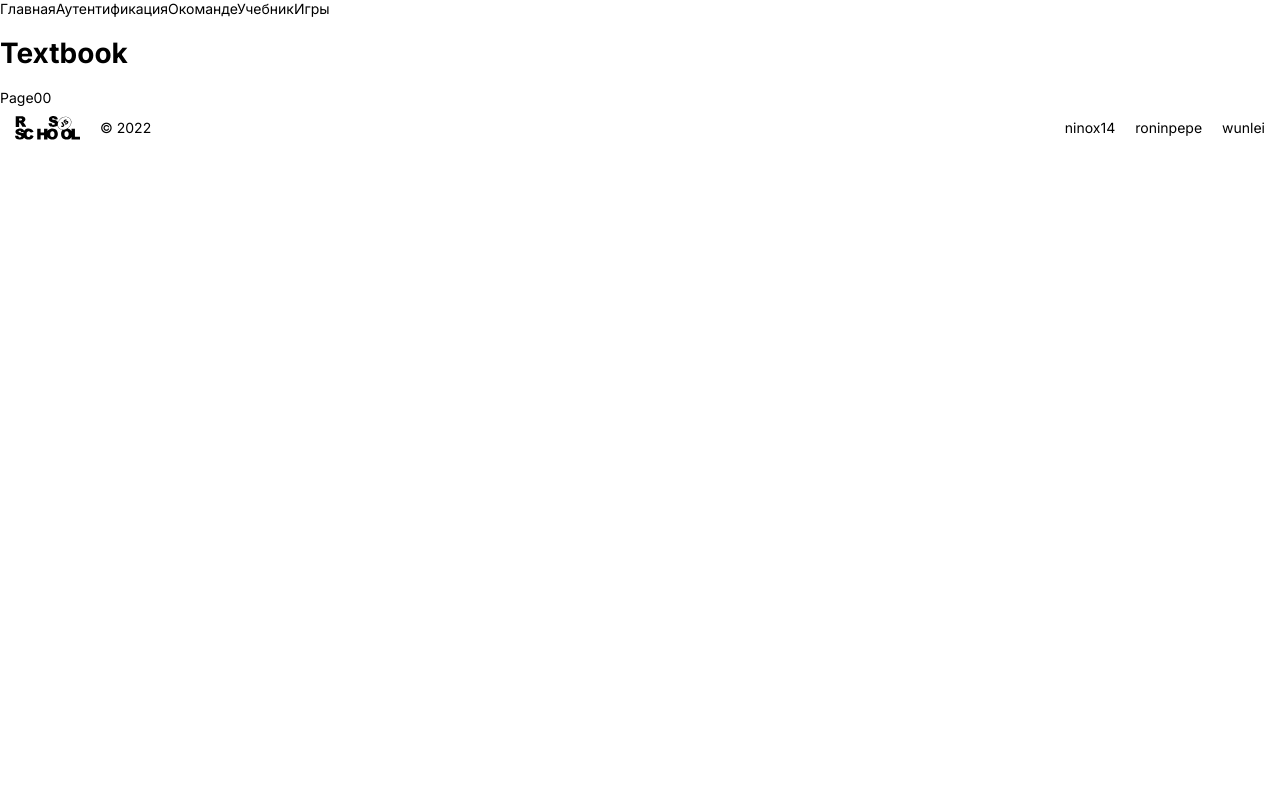
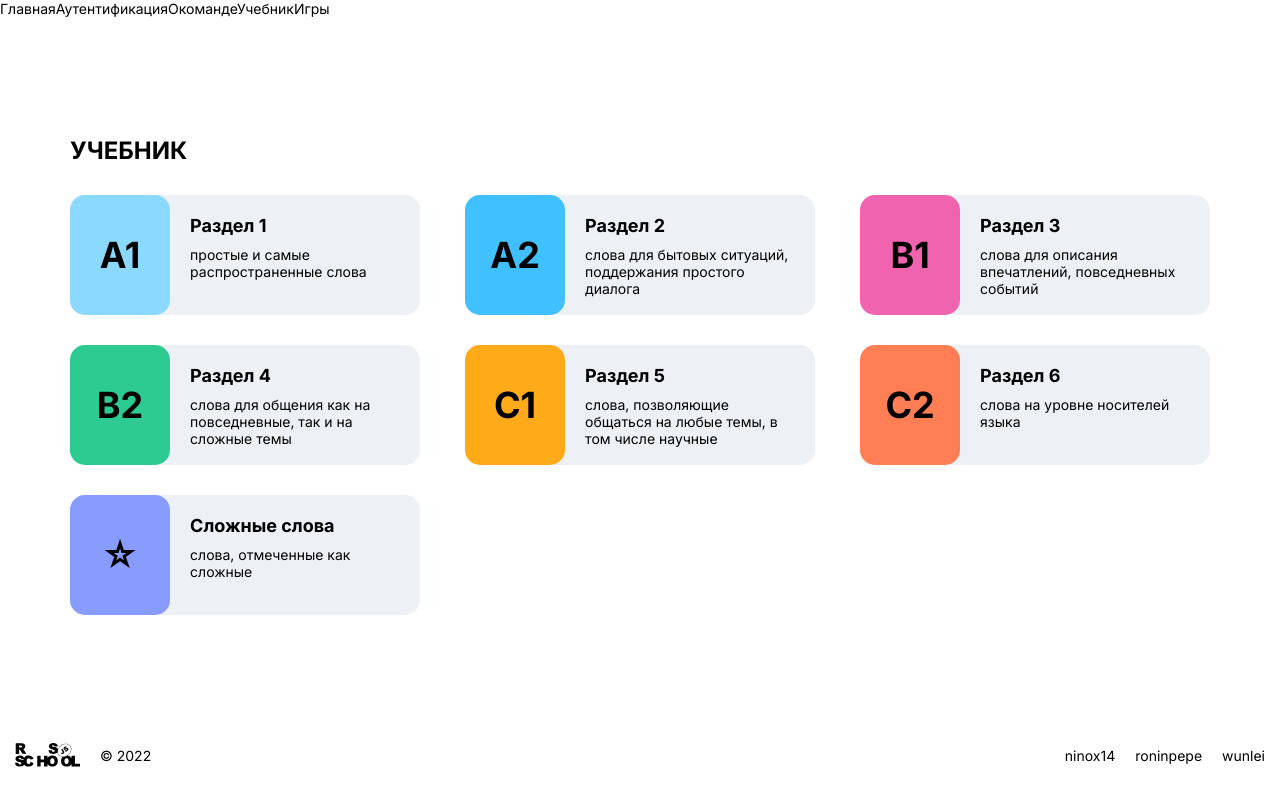
Before and after one commit to ninox14/rs-lang, a React (Create React App) app: page /textbook in a window 1280 px wide. Built offline with nearby package versions, Linux system fonts and the light colour scheme.

Commit message:
feat: add textbook page content

```diff
--- /dev/null
+++ b/src/pages/Textbook/Components/CardData.ts
@@ -0,0 +1,69 @@
+interface CardDataInterface {
+  id: number;
+  title: string;
+  desc: string;
+  level: string;
+  path: string;
+  isAuthReq: boolean;
+}
+
+const CardData: CardDataInterface[] = [
+  {
+    id: 0,
+    title: 'Раздел 1',
+    desc: 'простые и самые распространенные слова',
+    level: 'A1',
+    path: '/textbook/0/0',
+    isAuthReq: false,
+  },
+  {
+    id: 1,
+    title: 'Раздел 2',
+    desc: 'слова для бытовых ситуаций, поддержания простого диалога',
+    level: 'A2',
+    path: '/textbook/1/0',
+    isAuthReq: false,
+  },
+  {
+    id: 2,
+    title: 'Раздел 3',
+    desc: 'слова для описания впечатлений, повседневных событий',
+    level: 'B1',
+    path: '/textbook/2/0',
+    isAuthReq: false,
+  },
+  {
+    id: 3,
+    title: 'Раздел 4',
+    desc: 'слова для общения как на повседневные, так и на сложные темы',
+    level: 'B2',
+    path: '/textbook/3/0',
+    isAuthReq: false,
+  },
+  {
+    id: 4,
+    title: 'Раздел 5',
+    desc: 'слова, позволяющие общаться на любые темы, в том числе научные',
+    level: 'C1',
+    path: '/textbook/4/0',
+    isAuthReq: false,
+  },
+  {
+    id: 5,
+    title: 'Раздел 6',
+    desc: 'слова на уровне носителей языка',
+    level: 'C2',
+    path: '/textbook/5/0',
+    isAuthReq: false,
+  },
+  {
+    id: 6,
+    title: 'Сложные слова',
+    desc: 'слова, отмеченные как сложные',
+    level: '☆',
+    path: '/textbook/6/0',
+    isAuthReq: true,
+  },
+];
+
+export default CardData;
--- /dev/null
+++ b/src/pages/Textbook/Components/CardTextbook.scss
@@ -0,0 +1,74 @@
+@import '../../../styles/variables';
+
+.textbook-card {
+  display: flex;
+  width: 350px;
+  height: 120px;
+  background-color: $cards-gray;
+  border-radius: 15px;
+  transition: 0.5s;
+
+  &:nth-child(1) .textbook-card__level {
+    background-color: $light-blue;
+  }
+
+  &:nth-child(2) .textbook-card__level {
+    background-color: $blue;
+  }
+
+  &:nth-child(3) .textbook-card__level {
+    background-color: $pink;
+  }
+
+  &:nth-child(4) .textbook-card__level {
+    background-color: $green;
+  }
+
+  &:nth-child(5) .textbook-card__level {
+    background-color: $yellow;
+  }
+
+  &:nth-child(6) .textbook-card__level {
+    background-color: $orange;
+  }
+
+  &:nth-child(7) .textbook-card__level {
+    background-color: $purple;
+  }
+
+  &:hover,
+  &:active {
+    box-shadow: 0px 3px 2px 0px rgb(0 0 0 / 20%),
+      0px 1px 1px 0px rgb(0 0 0 / 14%), 0px 1px 1px 0px rgb(0 0 0 / 12%);
+  }
+}
+
+.textbook-card__level {
+  display: flex;
+  align-items: center;
+  justify-content: center;
+  width: 28.6%;
+  height: 100%;
+  margin: 0;
+  font-size: 36px;
+  font-weight: bold;
+  background-color: $blue;
+  border-radius: 15px;
+}
+
+.textbook-card__title {
+  margin-top: 0;
+  margin-bottom: 10px;
+  font-size: 18px;
+  font-weight: bold;
+}
+
+.textbook-card__content {
+  max-width: 205px;
+  margin-top: 20px;
+  margin-left: 20px;
+}
+
+.textbook-card__desc {
+  margin: 0;
+}
--- /dev/null
+++ b/src/pages/Textbook/Components/CardTextbook.tsx
@@ -0,0 +1,22 @@
+import { FC } from 'react';
+import { Link } from 'react-router-dom';
+import './CardTextbook.scss';
+
+interface CardsData {
+  title: string;
+  desc: string;
+  level: string;
+  path: string;
+}
+
+export const CardTextbook: FC<CardsData> = (props) => {
+  return (
+    <Link className="textbook-card" to={props.path}>
+      <h3 className="textbook-card__level">{props.level}</h3>
+      <div className="textbook-card__content">
+        <h4 className="textbook-card__title">{props.title}</h4>
+        <p className="textbook-card__desc">{props.desc}</p>
+      </div>
+    </Link>
+  );
+};
--- /dev/null
+++ b/src/pages/Textbook/Textbook.scss
@@ -0,0 +1,50 @@
+.page_textbook {
+  display: flex;
+  justify-content: center;
+  min-height: calc(100vh - 84px);
+
+  @media all and (min-width: 1140px) {
+    align-items: center;
+  }
+}
+
+.textbook-content {
+  display: flex;
+  flex-direction: column;
+  max-width: 1140px;
+  width: calc(100% - 40px);
+
+  @media all and (max-width: 1140px) {
+    align-items: center;
+    margin-top: 60px;
+  }
+
+  @media all and (max-width: 768px) {
+    margin-top: 40px;
+    margin-bottom: 40px;
+  }
+}
+
+.textbook__title {
+  margin-top: 0;
+  margin-bottom: 30px;
+  font-size: 24px;
+  text-transform: uppercase;
+}
+
+.textbook__cards-container {
+  display: flex;
+  flex-wrap: wrap;
+  justify-content: space-between;
+  width: 100%;
+  row-gap: 30px;
+  column-gap: 25px;
+
+  @media all and (max-width: 1140px) {
+    justify-content: center;
+  }
+
+  @media all and (max-width: 768px) {
+    row-gap: 20px;
+  }
+}
--- a/src/pages/Textbook/Textbook.tsx
+++ b/src/pages/Textbook/Textbook.tsx
@@ -1,9 +1,25 @@
 import { FC } from 'react';
-import { Link } from 'react-router-dom';
+import { CardTextbook } from './Components/CardTextbook';
+import CardData from './Components/CardData';
+import './Textbook.scss';
 
-export const Textbook: FC = () => (
-  <div>
-    <h1>Textbook</h1>
-    <Link to="/textbook/0/0">Page00 </Link>
-  </div>
-);
+export const Textbook: FC = () => {
+  return (
+    <main className="page page_textbook">
+      <div className="textbook-content">
+        <h2 className="textbook__title">Учебник</h2>
+        <div className="textbook__cards-container">
+          {CardData.map((el) => (
+            <CardTextbook
+              key={el.id}
+              title={el.title}
+              desc={el.desc}
+              level={el.level}
+              path={el.path}
+            />
+          ))}
+        </div>
+      </div>
+    </main>
+  );
+};
```
